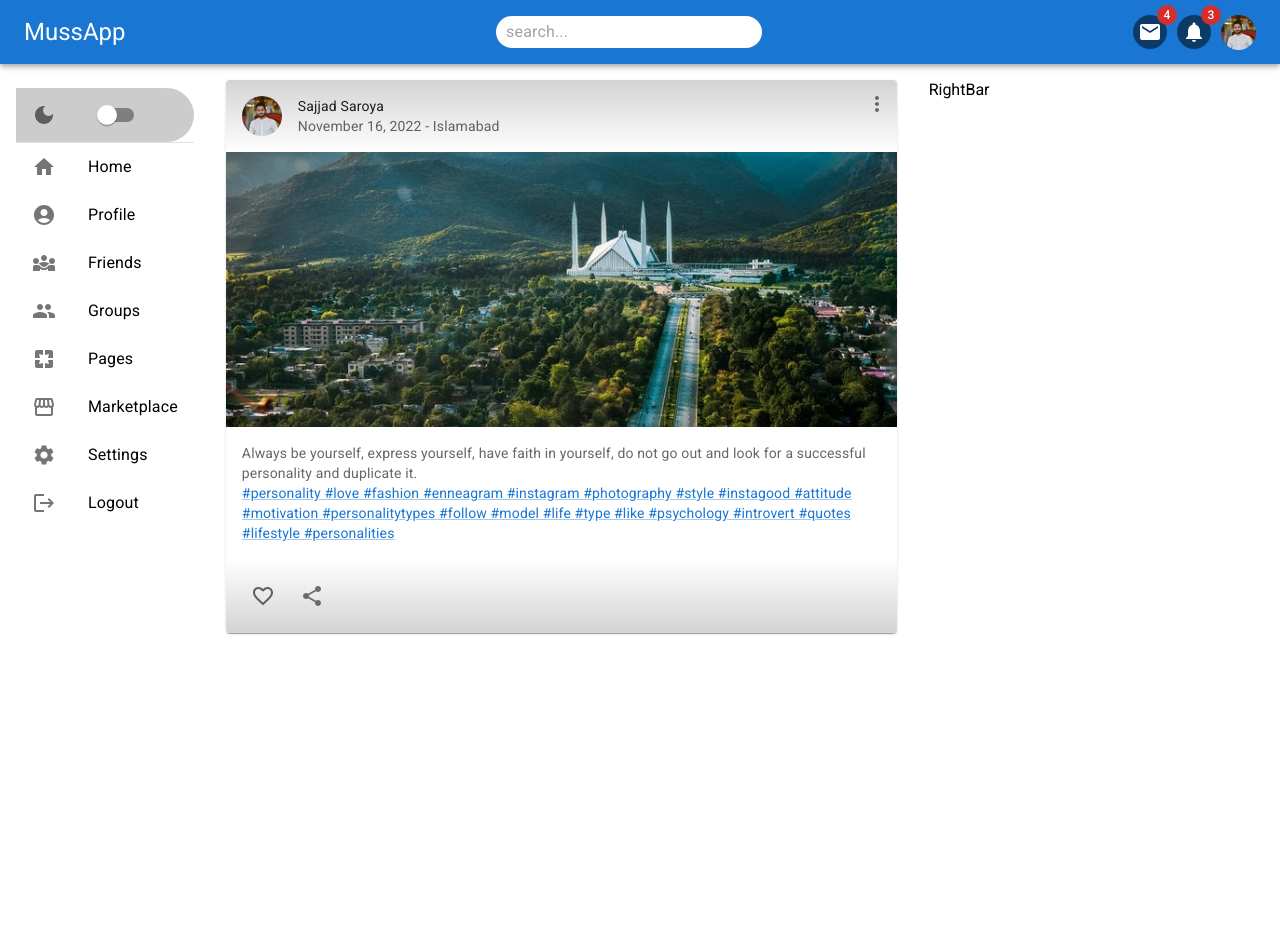
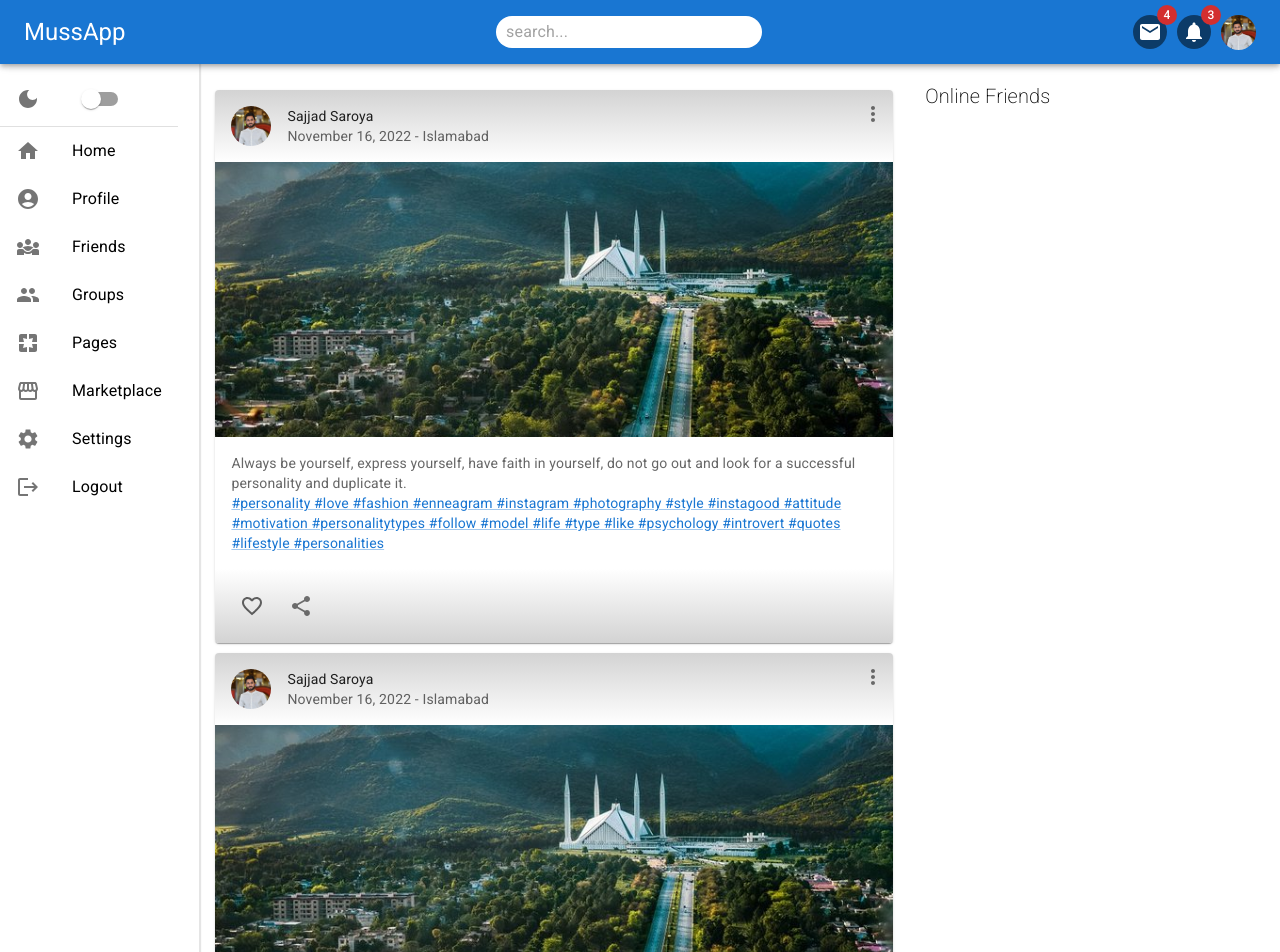
Before and after one commit to Sajjad124/MUSSAPP, a React (Create React App) app: page / in a window 1280 px wide. Shown: the top 952 px of the page. Before the commit the page ends 800 px from the top, so only its background shows below. Built offline with nearby package versions, Linux system fonts and the light colour scheme.

Commit message:
post component
i have separate the post component to made multiple posts and used in the feed component multiple times.
update some styling...

```diff
--- a/public/index.html
+++ b/public/index.html
@@ -11,7 +11,7 @@
     <link rel="apple-touch-icon" href="%PUBLIC_URL%/logo192.png" />
     <link
       rel="stylesheet"
-      href="https://fonts.googleapis.com/css?family=Roboto:300,400,500,700&display=swap"
+      href="https://fonts.googleapis.com/css?family=Roboto:100,200,300,400,500,700&display=swap"
     />
     <link
       rel="stylesheet"
--- a/src/Components/Feed.jsx
+++ b/src/Components/Feed.jsx
@@ -1,86 +1,14 @@
-import { AccountCircle, CopyAll, Delete, Edit, Favorite, FavoriteBorder, FavoriteBorderOutlined, LocationCity, Logout, Map, MoreVert, PlaceRounded, Save, SettingsRounded, Share } from "@mui/icons-material";
-import { Avatar, Box, Card, CardActions, CardContent, CardHeader, CardMedia, Checkbox, IconButton, Link, Menu, MenuItem, Typography } from "@mui/material";
-import React, { useState } from "react";
-import isl from "../Images/isl.jpg";
-import user from "../Images/user.jpg";
+import { Box } from "@mui/material";
+import Post from "./Post";
+import React from "react";
 
 const Feed = () => {
-  const [open, setOpen] = useState(false);
   return (
-    <Box flex={4} p={2} >
-    <Card>
-      <CardHeader sx={{backgroundImage: "linear-gradient(lightgrey, white)"}}
-        avatar={
-          <Avatar src={user}/>
-        }
-        action={
-          <IconButton aria-label="settings" sx={{ p: 0 }}>
-            <MoreVert onClick={(e) => setOpen(true)} />
-          </IconButton>
-        }
-        title="Sajjad Saroya"
-        subheader="November 16, 2022 - Islamabad"
-        />
-        <Menu
-        id="demo-positioned-menu"
-        aria-labelledby="demo-positioned-button"
-        sx={{ mt: "45px" }}
-        open={open}
-        onClose={(e) => setOpen(false)}
-        anchorOrigin={{
-          vertical: "top",
-          horizontal: "center",
-        }}
-        transformOrigin={{
-          vertical: "top",
-          horizontal: "right",
-        }}
-        sx={{ marginTop: "40px" }}
-      >
-        <MenuItem>
-          <Delete />
-          Delete
-        </MenuItem>
-        <MenuItem>
-          <Edit />
-          Edit
-        </MenuItem>
-        <MenuItem>
-          <Save />
-          Save
-        </MenuItem>
-        <MenuItem>
-          <CopyAll/>
-          Copy Link
-        </MenuItem>
-      </Menu>
-      {/* <CardContent sx={{display:"flex", alignItems:"center"}}><PlaceRounded/>Islamabad</CardContent> */}
-      <CardMedia
-        component="img"
-        height="275"
-        image={isl}
-        alt="No Image found"
-      />
-      <CardContent>
-        <Typography variant="body2" color="text.secondary">
-        Always be yourself, express yourself, have faith in yourself,
-        do not go out and look for a successful personality and duplicate it.
-        <br/>
-        <Link>#personality #love #fashion #enneagram #instagram #photography #style
-        #instagood #attitude #motivation #personalitytypes #follow #model #life #type
-        #like #psychology #introvert #quotes #lifestyle #personalities</Link>
-        </Typography>
-      </CardContent>
-      <CardActions disableSpacing sx={{backgroundImage: "linear-gradient(white, lightgrey)"}}>
-        <IconButton aria-label="add to favorites">
-       <Checkbox icon={<FavoriteBorderOutlined/>} checkedIcon={<Favorite/>}/>
-        </IconButton>
-        <IconButton aria-label="share">
-          <Share />
-        </IconButton>
-      </CardActions>
-    </Card>
-
+    <Box flex={4} p={2}>
+      <Post />
+      <Post />
+      <Post />
+      <Post />
     </Box>
   );
 };
--- /dev/null
+++ b/src/Components/Post.jsx
@@ -0,0 +1,86 @@
+
+import { AccountCircle, CopyAll, Delete, Edit, Favorite, FavoriteBorder, FavoriteBorderOutlined, LocationCity, Logout, Map, MoreVert, PlaceRounded, Save, SettingsRounded, Share } from "@mui/icons-material";
+import { Avatar, Card, CardActions, CardContent, CardHeader, CardMedia, Checkbox, IconButton, Link, Menu, MenuItem, Typography } from "@mui/material";
+import React, { useState } from "react";
+import isl from "../Images/isl.jpg";
+import user from "../Images/user.jpg";
+
+const Post = () => {
+const [open, setOpen] = useState(false);
+  return (
+    <Card sx={{marginTop:"10px"}}>
+    <CardHeader sx={{backgroundImage: "linear-gradient(lightgrey, white)"}}
+      avatar={
+        <Avatar src={user}/>
+      }
+      action={
+        <IconButton aria-label="settings" sx={{ p: 0 }}>
+          <MoreVert onClick={(e) => setOpen(true)} />
+        </IconButton>
+      }
+      title="Sajjad Saroya"
+      subheader="November 16, 2022 - Islamabad"
+      />
+      <Menu
+      id="demo-positioned-menu"
+      aria-labelledby="demo-positioned-button"
+      sx={{ mt: "45px" }}
+      open={open}
+      onClose={(e) => setOpen(false)}
+      anchorOrigin={{
+        vertical: "top",
+        horizontal: "center",
+      }}
+      transformOrigin={{
+        vertical: "top",
+        horizontal: "right",
+      }}
+
+    >
+      <MenuItem>
+        <Delete />
+        Delete
+      </MenuItem>
+      <MenuItem>
+        <Edit />
+        Edit
+      </MenuItem>
+      <MenuItem>
+        <Save />
+        Save
+      </MenuItem>
+      <MenuItem>
+        <CopyAll/>
+        Copy Link
+      </MenuItem>
+    </Menu>
+    {/* <CardContent sx={{display:"flex", alignItems:"center"}}><PlaceRounded/>Islamabad</CardContent> */}
+    <CardMedia
+      component="img"
+      height="275"
+      image={isl}
+      alt="No Image found"
+    />
+    <CardContent>
+      <Typography variant="body2" color="text.secondary">
+      Always be yourself, express yourself, have faith in yourself,
+      do not go out and look for a successful personality and duplicate it.
+      <br/>
+      <Link>#personality #love #fashion #enneagram #instagram #photography #style
+      #instagood #attitude #motivation #personalitytypes #follow #model #life #type
+      #like #psychology #introvert #quotes #lifestyle #personalities</Link>
+      </Typography>
+    </CardContent>
+    <CardActions disableSpacing sx={{backgroundImage: "linear-gradient(white, lightgrey)"}}>
+      <IconButton aria-label="add to favorites">
+     <Checkbox icon={<FavoriteBorderOutlined/>} checkedIcon={<Favorite sx={{color:"crimson"}}/>}/>
+      </IconButton>
+      <IconButton aria-label="share">
+        <Share />
+      </IconButton>
+    </CardActions>
+  </Card>
+  )
+}
+
+export default Post
--- a/src/Components/RightBar.jsx
+++ b/src/Components/RightBar.jsx
@@ -1,10 +1,12 @@
-import { Box } from "@mui/material";
+import { Box, Typography } from "@mui/material";
 import React from "react";
 
 const RightBar = () => {
   return (
     <Box flex={2} p={2} sx={{ display: { xs: "none", sm: "block" } }}>
-      RightBar
+      <Box position="fixed">
+       <Typography variant="h6" fontWeight={200}>Online Friends</Typography>
+      </Box>
     </Box>
   );
 };
--- a/src/Components/Sidebar.jsx
+++ b/src/Components/Sidebar.jsx
@@ -23,9 +23,23 @@ import React from "react";
 
 const Sidebar = () => {
   return (
-    <Box flex={1} p={2} sx={{ display: { xs: "none", sm: "block" } }}>
+    <Box
+      flex={1}
+      sx={{
+        display: { xs: "none", sm: "block" },
+        boxShadow: "1px 1px 1px 1px rgba(0, 0, 0, 0.1)",
+        paddingRight: "30px",
+      }}
+    >
+      <Box position="fixed">
         <List>
-        <ListItem disablePadding sx={{ backgroundColor: "rgba(0,0,0,0.2)", borderRadius:"0px 50px 50px 0px" }}>
+          <ListItem
+            disablePadding
+            // sx={{
+            //   backgroundColor: "rgba(0,0,0,0.1)",
+            //   borderRadius: "0px 50px 50px 0px",
+            // }}
+          >
             <ListItemButton component="a" href="#settings">
               <ListItemIcon>
                 <DarkMode />
@@ -100,6 +114,7 @@ const Sidebar = () => {
           </ListItem>
         </List>
       </Box>
+    </Box>
   );
 };
 
```
Lines whose indentation alone changed are shown as unchanged.
